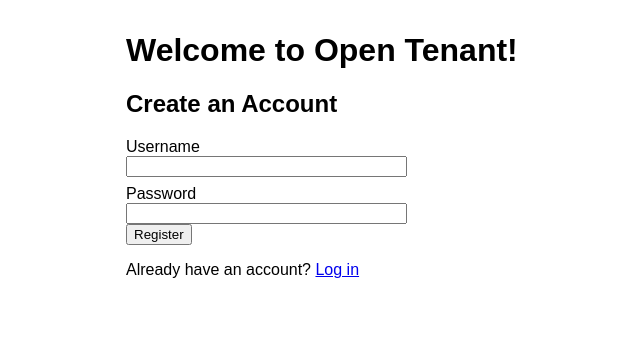
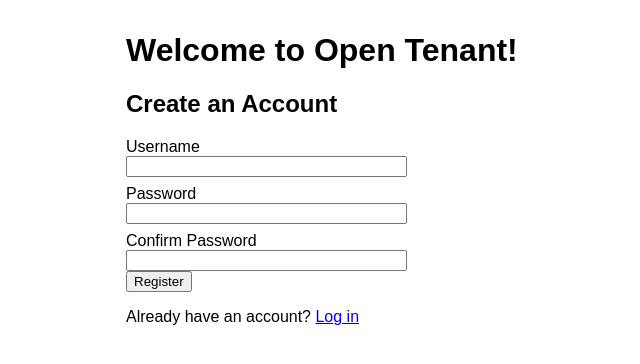
Before and after one commit to upgrayedd13/OpenTenant, a Flask app: page /register in a window 1280 px wide. Shown: the top 364 px of the page, without its empty margins (214-854 px from the left). Run offline with Flask 3, Linux system fonts and the light colour scheme.

Commit message:
Fixed issue with failure to create login info.

```diff
--- a/src/OpenTenant_app/templates/register.html
+++ b/src/OpenTenant_app/templates/register.html
@@ -17,6 +17,11 @@
         {{ form.password(size=32) }}
     </label>
 
+    <label>
+        {{ form.password_confirm.label }}
+        {{ form.password_confirm(size=32) }}
+    </label>
+
     <button type="submit">Register</button>
 </form>
 
```
Also changed, not shown: 1 other file.
